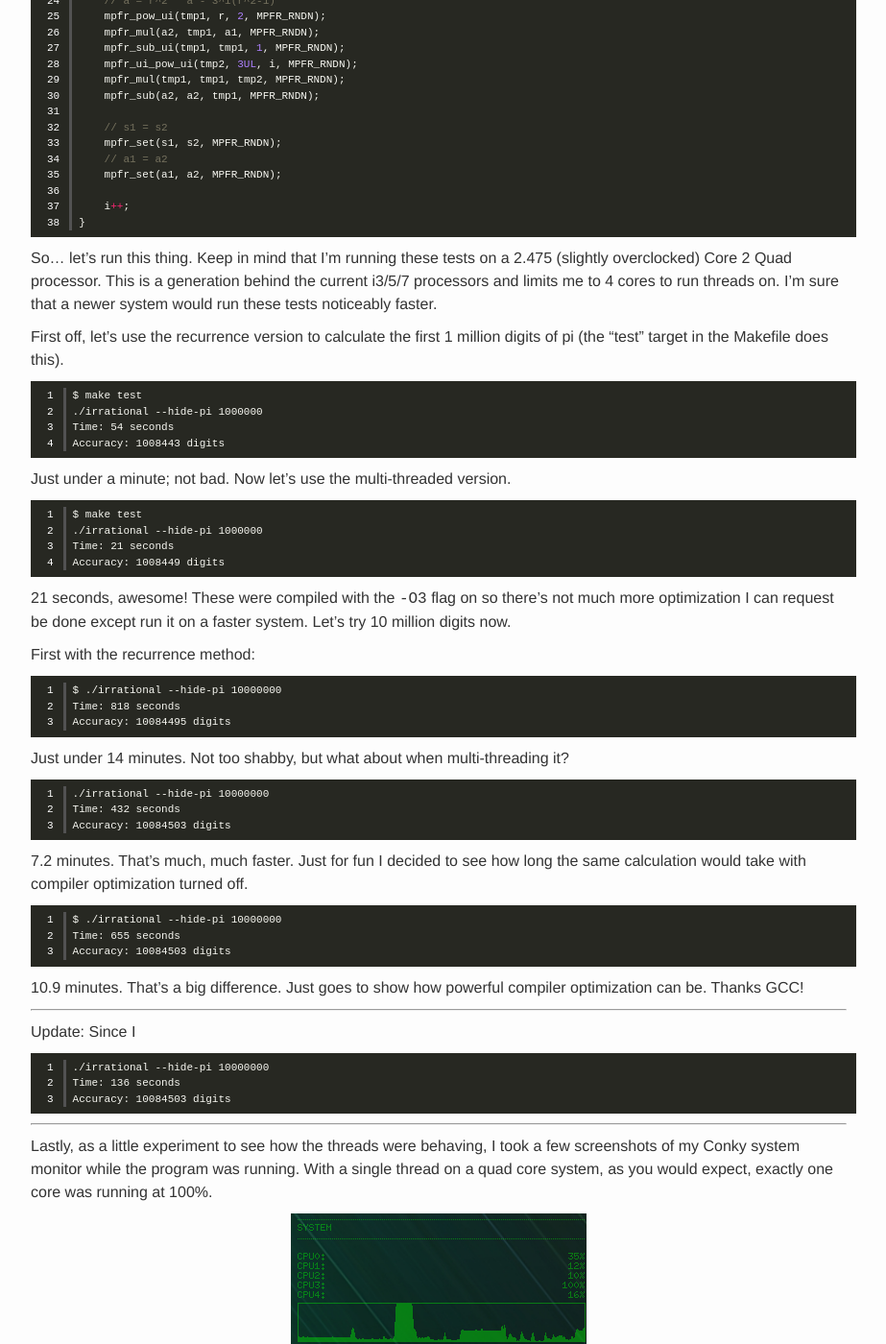
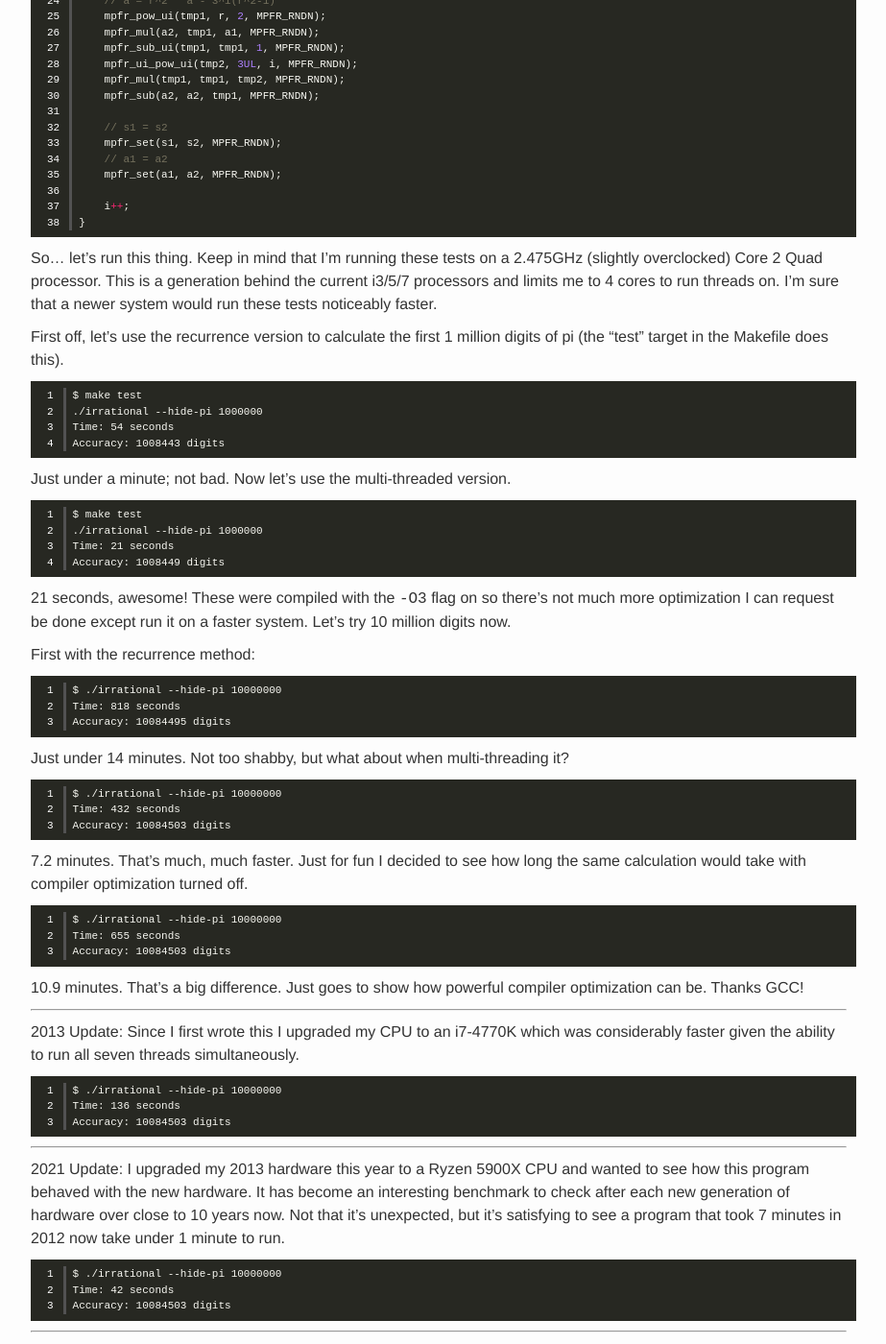
Before and after one commit to shanet/blog, a Jekyll site: the page built from _posts/2012-11-18-calculating-pi-to-10000000-digits-with-mpfr-and-threads.md, in a window 1280 px wide and 1400 px high, scrolled down 5239 px. Shown: the whole window at 96% size, without its empty margins (183-1106 px from the left). Built offline with Jekyll 4.4.1, drawn with Linux system fonts in a browser that asks for light colours.

Commit message:
add info to irrational post with 2021 hardware

```diff
--- a/_posts/2012-11-18-calculating-pi-to-10000000-digits-with-mpfr-and-threads.md
+++ b/_posts/2012-11-18-calculating-pi-to-10000000-digits-with-mpfr-and-threads.md
@@ -244,7 +244,7 @@ while(i < MAX_ITERS) {
 {% endhighlight %}
 
 
-So... let's run this thing. Keep in mind that I'm running these tests on a 2.475 (slightly overclocked) Core 2 Quad processor. This is a generation behind the current i3/5/7 processors and limits me to 4 cores to run threads on. I'm sure that a newer system would run these tests noticeably faster.
+So... let's run this thing. Keep in mind that I'm running these tests on a 2.475GHz (slightly overclocked) Core 2 Quad processor. This is a generation behind the current i3/5/7 processors and limits me to 4 cores to run threads on. I'm sure that a newer system would run these tests noticeably faster.
 
 First off, let's use the recurrence version to calculate the first 1 million digits of pi (the "test" target in the Makefile does this).
 
@@ -283,7 +283,7 @@ Just under 14 minutes. Not too shabby, but what about when multi-threading it?
 
 
 {% highlight text linenos %}
-./irrational --hide-pi 10000000
+$ ./irrational --hide-pi 10000000
 Time: 432 seconds
 Accuracy: 10084503 digits
 
@@ -302,14 +302,25 @@ Accuracy: 10084503 digits
 10.9 minutes. That's a big difference. Just goes to show how powerful compiler optimization can be. Thanks GCC!
 
 <hr />
-Update: Since I
+2013 Update: Since I first wrote this I upgraded my CPU to an i7-4770K which was considerably faster given the ability to run all seven threads simultaneously.
 
 {% highlight text linenos %}
-./irrational --hide-pi 10000000
+$ ./irrational --hide-pi 10000000
 Time: 136 seconds
 Accuracy: 10084503 digits
 
 {% endhighlight %}
+
+<hr />
+2021 Update: I upgraded my 2013 hardware this year to a Ryzen 5900X CPU and wanted to see how this program behaved with the new hardware. It has become an interesting benchmark to check after each new generation of hardware over close to 10 years now. Not that it's unexpected, but it's satisfying to see a program that took 7 minutes in 2012 now take under 1 minute to run.
+
+{% highlight text linenos %}
+$ ./irrational --hide-pi 10000000
+Time: 42 seconds
+Accuracy: 10084503 digits
+
+{% endhighlight %}
+
 <hr />
 
 Lastly, as a little experiment to see how the threads were behaving, I took a few screenshots of my Conky system monitor while the program was running. With a single thread on a quad core system, as you would expect, exactly one core was running at 100%.
```
